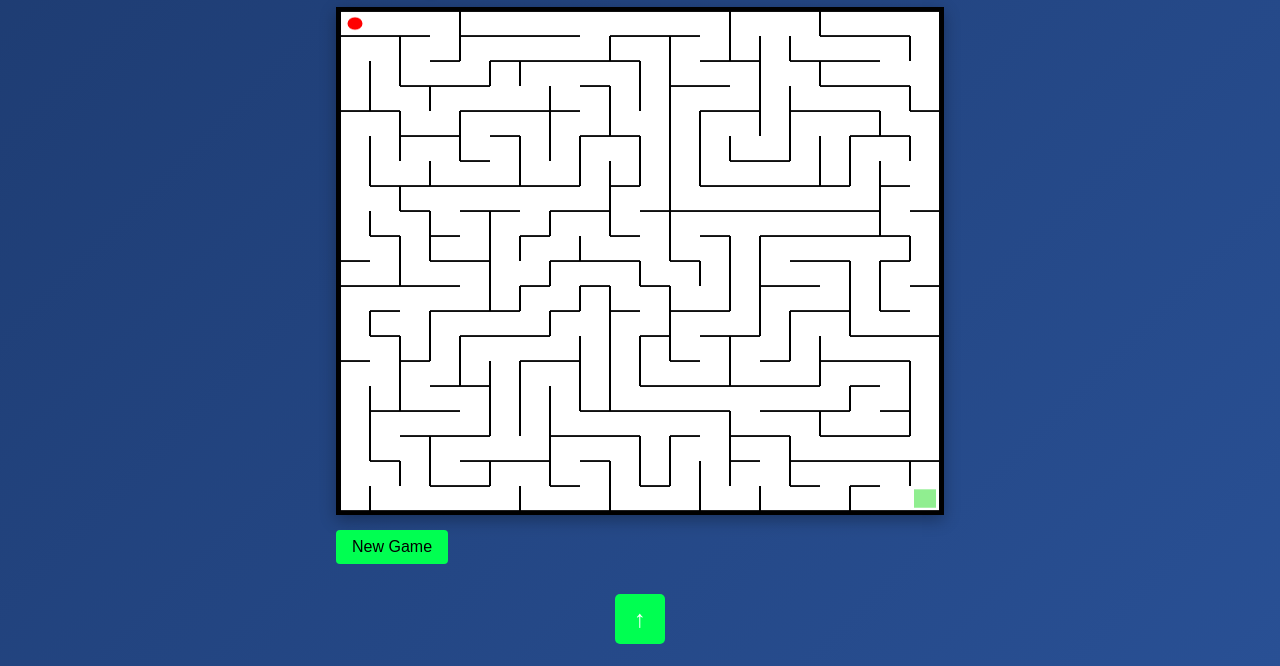
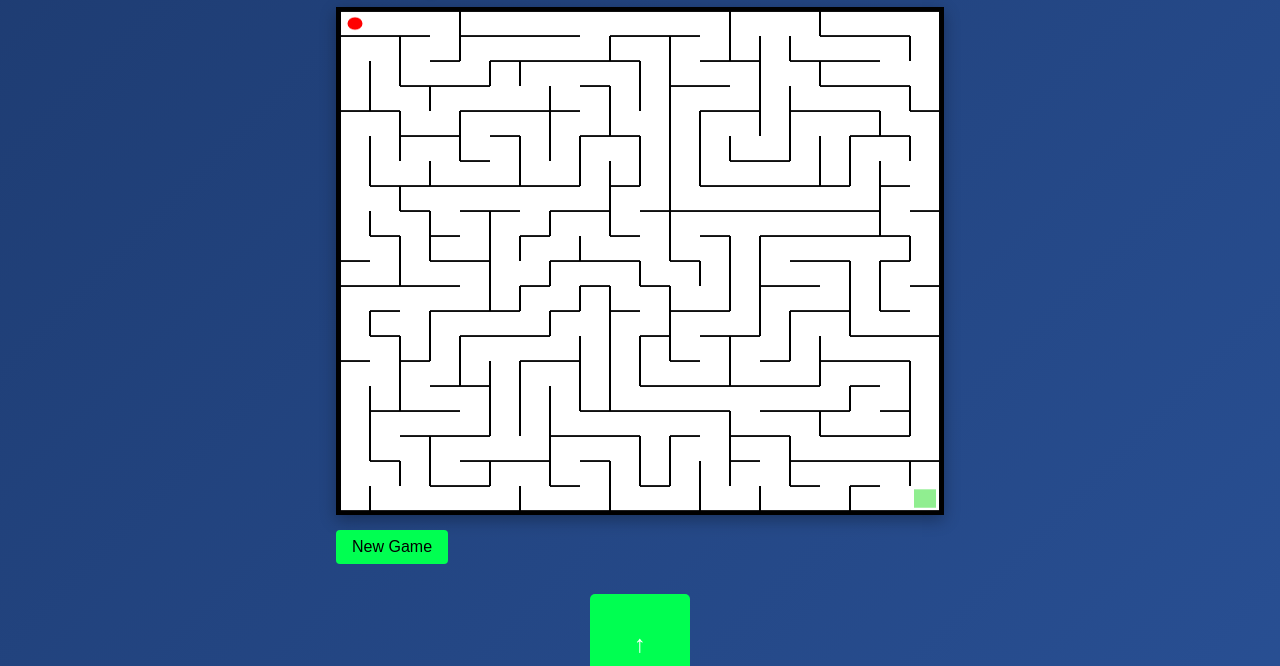
Before and after one commit to Akhil24thakur/GameHubAK, a plain HTML site: page puzzle.html in a window 1280 px wide. Shown: the part 85-751 px from the top of the page. Drawn offline with Linux system fonts and the light colour scheme.

Commit message:
Update puzzle.html

```diff
--- a/puzzle.html
+++ b/puzzle.html
@@ -115,8 +115,8 @@
     }
 
     #arrowControls button {
-      width: 50px; /* Set a fixed width for the buttons */
-      height: 50px; /* Set a fixed height for the buttons */
+      width:100px; /* Set a fixed width for the buttons */
+      height: 100px; /* Set a fixed height for the buttons */
       font-size: 1.5em; /* Increase font size for better visibility */
       margin: 20px; /* Increase margin for more space around buttons */
       background-color: #00ff51; /* Button background color */
```
